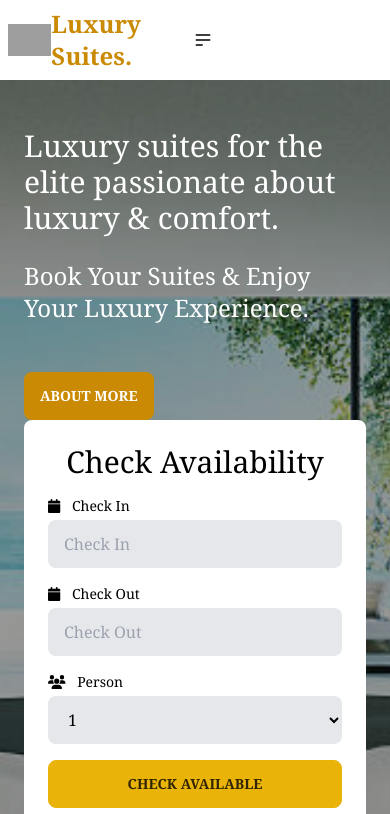
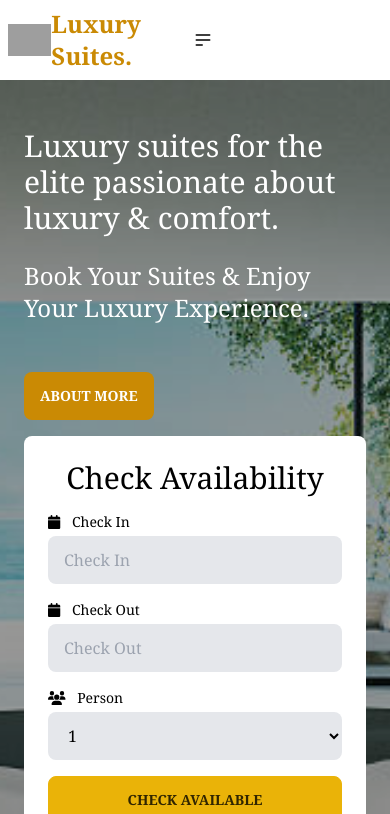
Before and after one commit to SumiAkter2/Luxury-suites-client, a React (Create React App) app: page / in a window 390 px wide. Shown: the top 814 px of the page. Built offline with nearby package versions, Linux system fonts and the light colour scheme; no server answers; grey boxes are pictures that could not be loaded.

Commit message:
banner margin set

```diff
--- a/src/Components/Home/Banner.js
+++ b/src/Components/Home/Banner.js
@@ -14,7 +14,7 @@ const Banner = () => {
         <div className="hero-overlay bg-black bg-opacity-40"></div>
         {/* <div></div> */}
         <div className="p-6  text-white lg:flex justify-center items-start">
-          <div className="lg:w-2/3 mt-6">
+          <div className="lg:w-2/3 mt-6 mb-4 ">
             <p className=" lg:text-5xl text-3xl my-6">
               Luxury suites for the elite passionate about luxury & comfort.
             </p>
```
